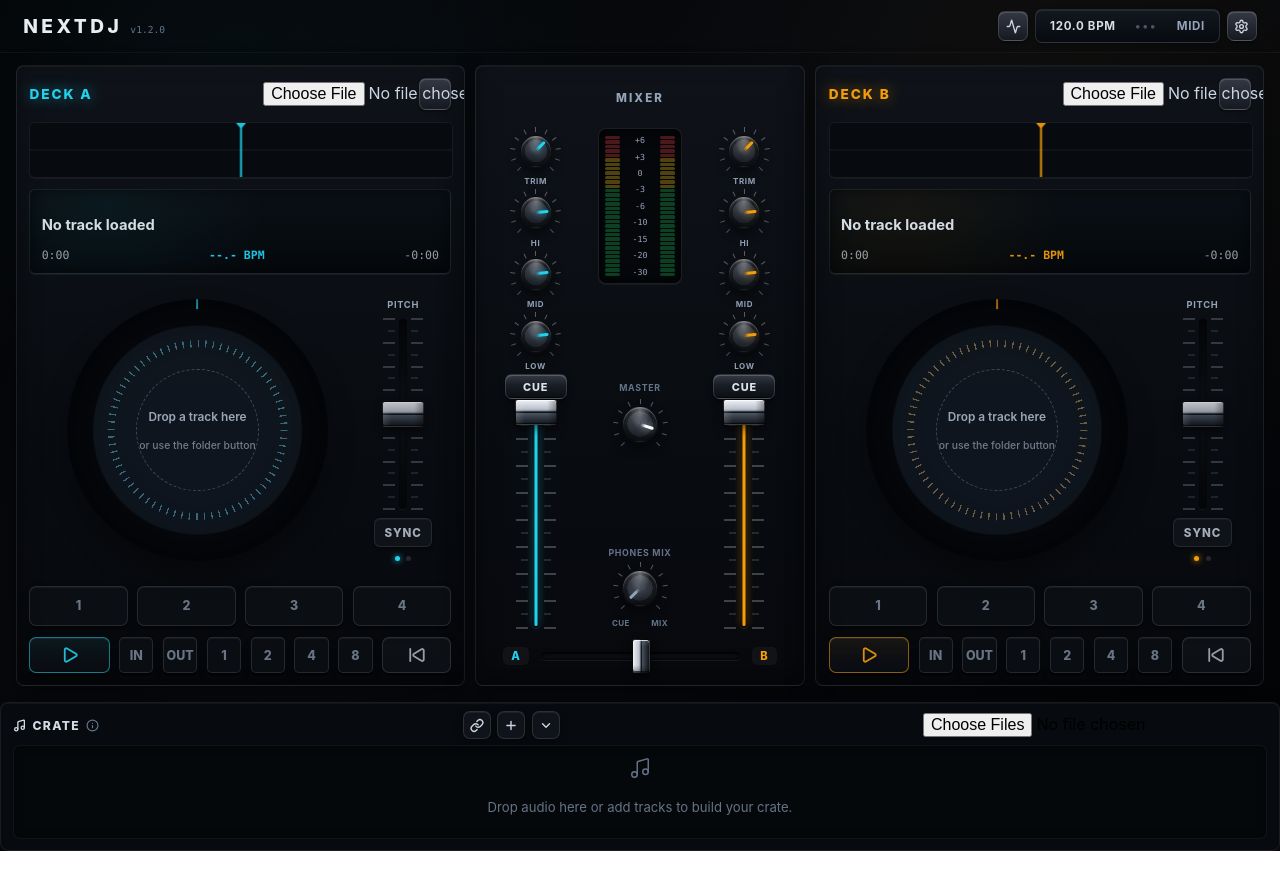
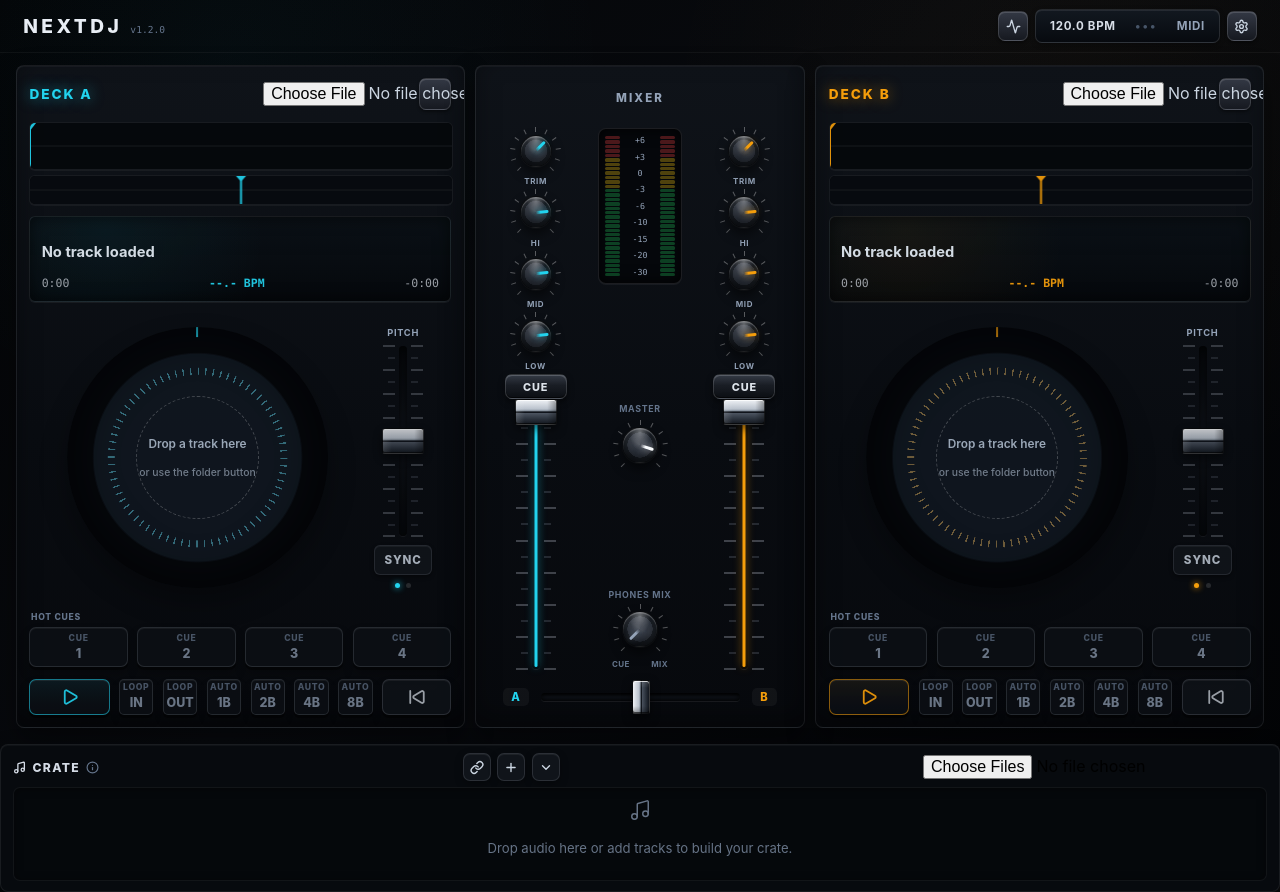
Before and after one commit to antoniolg/next-dj, a React (Vite) app in the folder src/renderer/: page / in a window 1280 px wide. Before the commit the page ends 851 px from the top, so only its background shows below. Built offline with nearby package versions, Linux system fonts and the light colour scheme.

Commit message:
feat: add zoomed deck waveform

```diff
--- a/src/renderer/src/components/Deck/DeckPanel.tsx
+++ b/src/renderer/src/components/Deck/DeckPanel.tsx
@@ -2,6 +2,7 @@
 import { FolderOpen, MoreHorizontal, Pause, Play, SkipBack } from 'lucide-react'
 import type { HotCue, LoopState } from '../../audio/deck'
 import { Overview } from '../Waveform/Overview'
+import { ZoomWaveform } from '../Waveform/ZoomWaveform'
 import type { WaveformData } from '../Waveform/waveformData'
 import { Fader } from '../controls/Fader'
 import { JogWheel } from '../controls/JogWheel'
@@ -151,6 +152,16 @@
         </label>
       </div>
 
+      <div className="deck-waveforms">
+        <ZoomWaveform
+          accent={accent}
+          bpm={bpm}
+          duration={duration}
+          firstBeatOffset={firstBeatOffset}
+          getPosition={getPosition}
+          waveform={waveform}
+          onSeek={onSeek}
+        />
         <Overview
           accent={accent}
           duration={duration}
@@ -158,6 +169,7 @@
           waveform={waveform}
           onSeek={onSeek}
         />
+      </div>
 
       <div className="led-display">
         {hasTrack ? <span className="deck-artwork" aria-hidden="true" /> : null}
@@ -228,15 +240,21 @@
         </div>
       </div>
 
+      <div className="deck-button-group">
+        <span className="deck-control-label">Hot cues</span>
         <div className="hot-cue-row">
           {hotCues.map((cue, index) => (
             <button
               key={index}
-            aria-label={`Hot cue ${index + 1}`}
+              aria-label={cue ? `Jump to hot cue ${index + 1}` : `Set hot cue ${index + 1}`}
               className={`hot-cue-button ${cue ? 'hot-cue-button-lit' : ''}`}
               disabled={!hasTrack}
               style={{ '--hot-cue-color': cue?.color ?? '#475569' } as React.CSSProperties}
-            title={cue ? `Jump to ${formatTime(cue.position)} (right click: clear)` : 'Set hot cue'}
+              title={
+                cue
+                  ? `Hot cue ${index + 1}: jump to ${formatTime(cue.position)}. Right click or Shift-click to clear.`
+                  : `Hot cue ${index + 1}: save this position.`
+              }
               type="button"
               onClick={(event) => {
                 if (event.shiftKey) {
@@ -250,9 +268,11 @@
                 onClearHotCue(index)
               }}
             >
-            {index + 1}
+              <span className="control-button-label">Cue</span>
+              <span>{index + 1}</span>
             </button>
           ))}
+        </div>
       </div>
 
       <div className="deck-control-row">
@@ -267,40 +287,46 @@
           {isPlaying ? <Pause size={18} strokeWidth={2.4} /> : <Play size={18} strokeWidth={2.4} />}
         </button>
         <button
+          aria-label="Set loop start point"
           className={`loop-button ${loop.start !== null ? 'loop-button-lit' : ''}`}
           disabled={!hasTrack}
-          title="Loop in"
+          title="Loop IN: set the loop start point"
           type="button"
           onClick={onLoopIn}
         >
-          IN
+          <span className="control-button-label">Loop</span>
+          <span>IN</span>
         </button>
         <button
+          aria-label="Set loop end point"
           className={`loop-button ${loop.end !== null ? 'loop-button-lit' : ''}`}
           disabled={!hasTrack}
-          title="Loop out"
+          title="Loop OUT: set the loop end point"
           type="button"
           onClick={onLoopOut}
         >
-          OUT
+          <span className="control-button-label">Loop</span>
+          <span>OUT</span>
         </button>
         {[1, 2, 4, 8].map((beats) => (
           <button
             key={beats}
+            aria-label={loop.active ? 'Exit active loop' : `Start ${beats}-beat auto loop`}
             className={`loop-button ${loop.active ? 'loop-button-lit' : ''}`}
             disabled={!hasTrack || bpm <= 0}
-            title={loop.active ? 'Exit loop' : `${beats}-beat loop`}
+            title={loop.active ? 'Exit active loop' : `Auto loop: repeat ${beats} beat${beats === 1 ? '' : 's'}`}
             type="button"
             onClick={() => (loop.active ? onLoopExit() : onAutoLoop(beats))}
           >
-            {beats}
+            <span className="control-button-label">Auto</span>
+            <span>{beats}B</span>
           </button>
         ))}
         <button
-          aria-label="Cue to start"
+          aria-label="Return to track start"
           className="transport-button"
           disabled={!hasTrack}
-          title="Back to start"
+          title="Return to track start"
           type="button"
           onClick={onCueToStart}
         >
--- /dev/null
+++ b/src/renderer/src/components/Waveform/ZoomWaveform.tsx
@@ -0,0 +1,232 @@
+import { useCallback, useEffect, useMemo, useRef } from 'react'
+import type { WaveformData } from './waveformData'
+import { getPeakAt } from './waveformData'
+
+interface ZoomWaveformProps {
+  accent: string
+  bpm: number
+  duration: number
+  firstBeatOffset: number
+  getPosition: () => number
+  waveform: WaveformData | null
+  onSeek: (seconds: number) => void
+}
+
+const WINDOW_SECONDS = 24
+const PLAYHEAD_RATIO = 0.38
+
+function clamp(value: number, min: number, max: number): number {
+  return Math.min(Math.max(value, min), max)
+}
+
+function getWindowStart(position: number, duration: number, windowSeconds: number): number {
+  if (duration <= windowSeconds) {
+    return 0
+  }
+
+  return clamp(position - windowSeconds * PLAYHEAD_RATIO, 0, duration - windowSeconds)
+}
+
+function drawBeatGrid(
+  context: CanvasRenderingContext2D,
+  width: number,
+  height: number,
+  dpr: number,
+  bpm: number,
+  firstBeatOffset: number,
+  windowStart: number,
+  windowSeconds: number
+): void {
+  if (bpm <= 0) {
+    return
+  }
+
+  const beatSeconds = 60 / bpm
+
+  if (!Number.isFinite(beatSeconds) || beatSeconds <= 0) {
+    return
+  }
+
+  const firstBeat = Math.ceil((windowStart - firstBeatOffset) / beatSeconds)
+  const lastBeat = Math.floor((windowStart + windowSeconds - firstBeatOffset) / beatSeconds)
+
+  for (let beat = firstBeat; beat <= lastBeat; beat += 1) {
+    const beatTime = firstBeatOffset + beat * beatSeconds
+    const x = ((beatTime - windowStart) / windowSeconds) * width
+    const isBar = Math.abs(beat % 4) === 0
+
+    context.strokeStyle = isBar ? 'rgba(255,255,255,0.26)' : 'rgba(255,255,255,0.11)'
+    context.lineWidth = isBar ? 1.4 * dpr : 1 * dpr
+    context.beginPath()
+    context.moveTo(x, 0)
+    context.lineTo(x, height)
+    context.stroke()
+  }
+}
+
+function drawCanvas(
+  canvas: HTMLCanvasElement,
+  waveform: WaveformData | null,
+  accent: string,
+  duration: number,
+  position: number,
+  bpm: number,
+  firstBeatOffset: number
+): void {
+  const rect = canvas.getBoundingClientRect()
+  const dpr = window.devicePixelRatio || 1
+  const width = Math.max(1, Math.floor(rect.width * dpr))
+  const height = Math.max(1, Math.floor(rect.height * dpr))
+
+  if (canvas.width !== width || canvas.height !== height) {
+    canvas.width = width
+    canvas.height = height
+  }
+
+  const context = canvas.getContext('2d')
+
+  if (!context) {
+    return
+  }
+
+  context.clearRect(0, 0, width, height)
+  context.fillStyle = '#05080b'
+  context.fillRect(0, 0, width, height)
+
+  const windowSeconds = Math.min(WINDOW_SECONDS, Math.max(duration, WINDOW_SECONDS))
+  const windowStart = getWindowStart(position, duration, windowSeconds)
+  const playheadX = clamp(((position - windowStart) / windowSeconds) * width, 0, width)
+  const centerY = height / 2
+
+  context.strokeStyle = 'rgba(255,255,255,0.08)'
+  context.lineWidth = 1 * dpr
+  context.beginPath()
+  context.moveTo(0, centerY)
+  context.lineTo(width, centerY)
+  context.stroke()
+
+  drawBeatGrid(context, width, height, dpr, bpm, firstBeatOffset, windowStart, windowSeconds)
+
+  if (waveform && duration > 0) {
+    for (let x = 0; x < width; x += dpr) {
+      const time = windowStart + (x / width) * windowSeconds
+
+      if (time < 0 || time > duration) {
+        continue
+      }
+
+      const bucketIndex = (time / duration) * waveform.zoom.bucketCount
+      const { min, max } = getPeakAt(waveform.zoom, bucketIndex)
+      const minY = centerY + min * centerY * 0.9
+      const maxY = centerY + max * centerY * 0.9
+
+      context.globalAlpha = x <= playheadX ? 0.48 : 0.95
+      context.strokeStyle = accent
+      context.lineWidth = Math.max(1, dpr)
+      context.beginPath()
+      context.moveTo(x, minY)
+      context.lineTo(x, maxY)
+      context.stroke()
+    }
+  }
+
+  context.globalAlpha = 1
+  context.fillStyle = accent
+  context.fillRect(playheadX - dpr, 0, dpr * 2, height)
+  context.beginPath()
+  context.moveTo(playheadX - 6 * dpr, 0)
+  context.lineTo(playheadX + 6 * dpr, 0)
+  context.lineTo(playheadX, 8 * dpr)
+  context.closePath()
+  context.fill()
+}
+
+export function ZoomWaveform({
+  accent,
+  bpm,
+  duration,
+  firstBeatOffset,
+  getPosition,
+  waveform,
+  onSeek
+}: ZoomWaveformProps): JSX.Element {
+  const canvasRef = useRef<HTMLCanvasElement | null>(null)
+  const draggingRef = useRef(false)
+  const dragWindowStartRef = useRef(0)
+  const windowSeconds = useMemo(() => Math.min(WINDOW_SECONDS, Math.max(duration, WINDOW_SECONDS)), [duration])
+
+  useEffect(() => {
+    let frameId = 0
+
+    const tick = (): void => {
+      const canvas = canvasRef.current
+
+      if (canvas) {
+        drawCanvas(canvas, waveform, accent, duration, getPosition(), bpm, firstBeatOffset)
+      }
+
+      frameId = window.requestAnimationFrame(tick)
+    }
+
+    frameId = window.requestAnimationFrame(tick)
+    return () => window.cancelAnimationFrame(frameId)
+  }, [accent, bpm, duration, firstBeatOffset, getPosition, waveform])
+
+  const seekFromPointer = useCallback(
+    (clientX: number, windowStart: number): void => {
+      const canvas = canvasRef.current
+
+      if (!canvas || duration <= 0) {
+        return
+      }
+
+      const rect = canvas.getBoundingClientRect()
+      const ratio = clamp((clientX - rect.left) / rect.width, 0, 1)
+
+      onSeek(clamp(windowStart + ratio * windowSeconds, 0, duration))
+    },
+    [duration, onSeek, windowSeconds]
+  )
+
+  const handlePointerDown = useCallback(
+    (event: React.PointerEvent<HTMLCanvasElement>): void => {
+      dragWindowStartRef.current = getWindowStart(getPosition(), duration, windowSeconds)
+      draggingRef.current = true
+      event.currentTarget.setPointerCapture(event.pointerId)
+      seekFromPointer(event.clientX, dragWindowStartRef.current)
+    },
+    [duration, getPosition, seekFromPointer, windowSeconds]
+  )
+
+  const handlePointerMove = useCallback(
+    (event: React.PointerEvent<HTMLCanvasElement>): void => {
+      if (draggingRef.current) {
+        seekFromPointer(event.clientX, dragWindowStartRef.current)
+      }
+    },
+    [seekFromPointer]
+  )
+
+  const handlePointerUp = useCallback((event: React.PointerEvent<HTMLCanvasElement>): void => {
+    draggingRef.current = false
+    event.currentTarget.releasePointerCapture(event.pointerId)
+  }, [])
+
+  const handlePointerCancel = useCallback((event: React.PointerEvent<HTMLCanvasElement>): void => {
+    draggingRef.current = false
+    event.currentTarget.releasePointerCapture(event.pointerId)
+  }, [])
+
+  return (
+    <canvas
+      ref={canvasRef}
+      aria-label="Zoomed deck waveform"
+      className="waveform-canvas waveform-zoom"
+      role="img"
+      onPointerDown={handlePointerDown}
+      onPointerMove={handlePointerMove}
+      onPointerCancel={handlePointerCancel}
+      onPointerUp={handlePointerUp}
+    />
+  )
+}
--- a/src/renderer/src/styles.css
+++ b/src/renderer/src/styles.css
@@ -393,6 +393,12 @@
 
 /* ---------- Waveforms ---------- */
 
+.deck-waveforms {
+  display: grid;
+  flex: none;
+  gap: 0.34rem;
+}
+
 .waveform-canvas {
   display: block;
   width: 100%;
@@ -406,13 +412,15 @@
 }
 
 .waveform-overview {
-  height: 54px;
+  height: 28px;
   cursor: pointer;
   touch-action: none;
 }
 
 .waveform-zoom {
-  height: 56px;
+  height: 78px;
+  cursor: pointer;
+  touch-action: none;
 }
 
 /* ---------- Buttons ---------- */
@@ -555,6 +563,26 @@
 
 /* ---------- Hot cues & loops ---------- */
 
+.deck-button-group {
+  display: grid;
+  flex: none;
+  gap: 0.34rem;
+}
+
+.deck-control-label,
+.control-button-label {
+  color: #64748b;
+  font-size: 0.54rem;
+  font-weight: 800;
+  letter-spacing: 0.08em;
+  line-height: 1;
+  text-transform: uppercase;
+}
+
+.deck-control-label {
+  padding-left: 0.1rem;
+}
+
 .hot-cue-row {
   display: grid;
   flex: none;
@@ -565,9 +593,11 @@
 .hot-cue-button {
   position: relative;
   display: inline-flex;
+  flex-direction: column;
   height: 40px;
   align-items: center;
   justify-content: center;
+  gap: 0.18rem;
   border: 1px solid rgba(202, 211, 223, 0.2);
   border-radius: 7px;
   background: #0d1116;
@@ -610,9 +640,11 @@
 
 .loop-button {
   display: inline-flex;
+  flex-direction: column;
   height: 44px;
   align-items: center;
   justify-content: center;
+  gap: 0.18rem;
   border: 1px solid rgba(202, 211, 223, 0.2);
   border-radius: 5px;
   background: #0d1116;
@@ -644,6 +676,11 @@
   border-color: color-mix(in srgb, var(--deck-accent), transparent 45%);
   color: var(--deck-accent);
   box-shadow: inset 0 0 10px color-mix(in srgb, var(--deck-accent), transparent 84%);
+}
+
+.hot-cue-button-lit .control-button-label,
+.loop-button-lit .control-button-label {
+  color: currentColor;
 }
 
 .loop-button-exit-lit {
```
Lines whose indentation alone changed are shown as unchanged.
